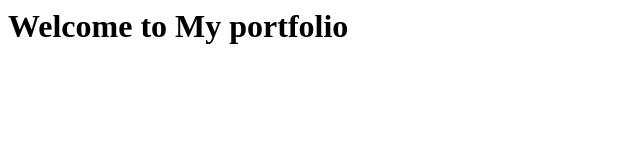
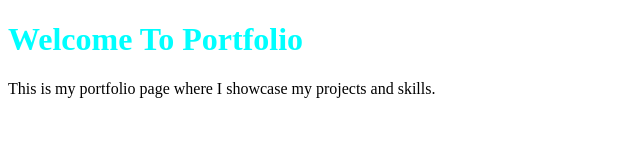
Before and after one commit to gp2470/portfolio-, a plain HTML site: page index.html in a window 1280 px wide. Shown: the whole page, without its empty margins (0-640 px from the left). Drawn offline with Linux system fonts and the light colour scheme.

Commit message:
file modified

```diff
--- a/index.html
+++ b/index.html
@@ -1 +1,12 @@
-<h1>Welcome to My portfolio</h1>
+<!DOCTYPE html>
+<html lang="en">
+<head>
+    <meta charset="UTF-8">
+    <meta name="viewport" content="width=device-width, initial-scale=1.0">
+    <title>Portfolio</title>
+</head>
+<body>
+    <h1 style="color: aqua;">Welcome To Portfolio</h1>
+    <p>This is my portfolio page where I showcase my projects and skills.</p>
+</body>
+</html>
```
